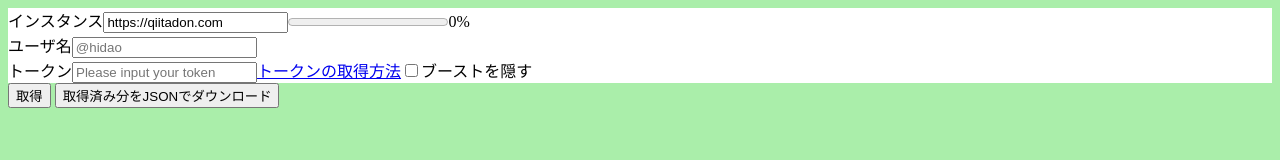
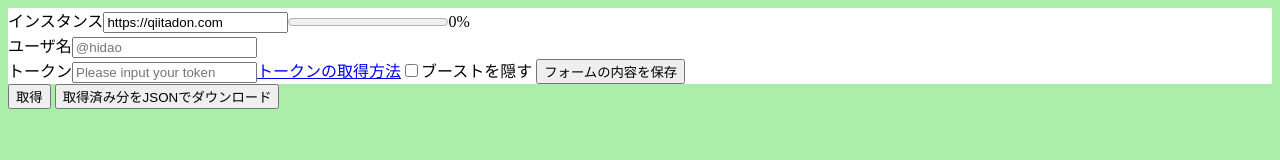
Before and after one commit to hidao80/MastoOwn, a plain HTML site: page index.html in a window 1280 px wide. Drawn offline with Linux system fonts and the light colour scheme.

Commit message:
fix: autocomplete でフォーム内容を保存

```diff
--- a/index.html
+++ b/index.html
@@ -8,9 +8,12 @@
 </head>
 <body onload="var minId = -1;">
 	<div id="form" class='form'>
-		<label for="instance">インスタンス</label><input type="text" id="instance" placeholder="https://qiitadon.com" value="https://qiitadon.com" autocomplete /><progress id="progress" max=1 value=0></progress><span id="prog-num">0%</span><br>
-		<label for="username">ユーザ名</label><input type="text" id="username" placeholder="@hidao" value="" autocomplete /><br>
-		<label for="token">トークン</label><input type="text" id="token" placeholder="Please input your token" autocomplete /><a href="https://github.com/hidao80/MastoOwn/blob/master/README.md#%E3%82%A2%E3%83%97%E3%83%AA%E3%82%B1%E3%83%BC%E3%82%B7%E3%83%A7%E3%83%B3%E3%83%88%E3%83%BC%E3%82%AF%E3%83%B3%E3%81%AE%E5%8F%96%E5%BE%97%E6%96%B9%E6%B3%95">トークンの取得方法</a><input type="checkbox" id="hidden-boost" onchange="hiddenBoost()"><label for="hidden-boost">ブーストを隠す</label>
+		<form>
+		<label for="instance">インスタンス</label><input type="text" id="instance" placeholder="https://qiitadon.com" value="https://qiitadon.com" autocomplete="on" /><progress id="progress" max=1 value=0></progress><span id="prog-num">0%</span><br>
+		<label for="username">ユーザ名</label><input type="text" id="username" placeholder="@hidao" value="" autocomplete="on" /><br>
+		<label for="token">トークン</label><input type="text" id="token" placeholder="Please input your token" autocomplete="on" /><a href="https://github.com/hidao80/MastoOwn/blob/master/README.md#%E3%82%A2%E3%83%97%E3%83%AA%E3%82%B1%E3%83%BC%E3%82%B7%E3%83%A7%E3%83%B3%E3%83%88%E3%83%BC%E3%82%AF%E3%83%B3%E3%81%AE%E5%8F%96%E5%BE%97%E6%96%B9%E6%B3%95">トークンの取得方法</a><input type="checkbox" id="hidden-boost" onchange="hiddenBoost()"><label for="hidden-boost">ブーストを隠す</label>
+		<input type="submit" value="フォームの内容を保存">
+		</form>
 	</div>
 	<div id="result">
 	</div>
```
